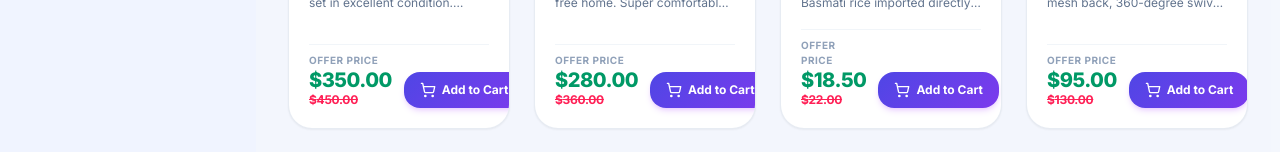
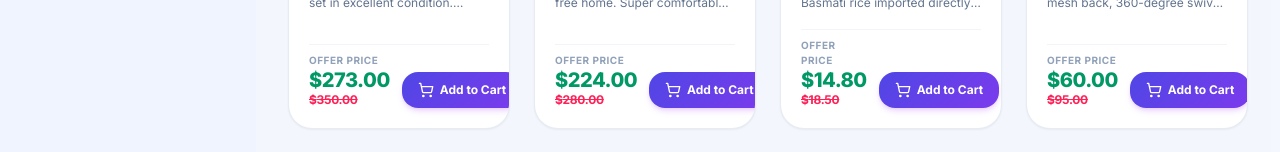
Before and after one commit to Zotish/Personal-project, a React (Vite) app: page /store/1 in a window 1280 px wide. Shown: the part 842-994 px from the top of the page. Built offline with nearby package versions, Linux system fonts and the light colour scheme; grey boxes are pictures that could not be loaded.

Commit message:
Add dynamic auto-calculation formula for original strikethrough price when offer tag or price is changed

```diff
--- a/src/app/components/ProductCard.tsx
+++ b/src/app/components/ProductCard.tsx
@@ -11,30 +11,51 @@ interface ProductCardProps {
   onAddToCart?: (product: Product) => void;
 }
 
-export function calculateOriginalPrice(price: number, offerTag?: string): number | undefined {
-  if (!offerTag || offerTag.toLowerCase() === "none" || offerTag.toLowerCase() === "no offer") {
-    return undefined;
+export function calculateOfferPrice(mainPrice: number, offerTag?: string): {
+  hasOffer: boolean;
+  offerPrice: number;
+  mainPrice: number;
+} {
+  const hasOffer = Boolean(
+    offerTag &&
+    offerTag.toLowerCase() !== "none" &&
+    offerTag.toLowerCase() !== "no offer"
+  );
+
+  if (!hasOffer || !offerTag) {
+    return {
+      hasOffer: false,
+      offerPrice: mainPrice,
+      mainPrice: mainPrice,
+    };
   }
 
-  // Check percentage discount e.g. "20% OFF", "50% OFF", "5% OFF"
+  let calculatedOfferPrice = mainPrice;
+
+  // Percentage discount: e.g. "20% OFF", "22% OFF", "50% OFF", "5% OFF"
   const percentMatch = offerTag.match(/(\d+)%/);
   if (percentMatch && percentMatch[1]) {
     const discountPercent = parseInt(percentMatch[1], 10);
     if (discountPercent > 0 && discountPercent < 100) {
-      const calculated = price / (1 - discountPercent / 100);
-      return Math.round(calculated * 100) / 100;
+      calculatedOfferPrice = mainPrice * (1 - discountPercent / 100);
+    }
+  }
+  // Dollar discount: e.g. "SAVE $35"
+  else {
+    const saveMatch = offerTag.match(/SAVE \$?(\d+)/i);
+    if (saveMatch && saveMatch[1]) {
+      const saveAmount = parseFloat(saveMatch[1]);
+      calculatedOfferPrice = Math.max(0, mainPrice - saveAmount);
+    } else if (offerTag.toUpperCase().includes("SPECIAL")) {
+      calculatedOfferPrice = mainPrice * 0.80;
     }
   }
 
-  // Check dollar discount e.g. "SAVE $35"
-  const saveMatch = offerTag.match(/SAVE \$?(\d+)/i);
-  if (saveMatch && saveMatch[1]) {
-    const saveAmount = parseFloat(saveMatch[1]);
-    return Math.round((price + saveAmount) * 100) / 100;
-  }
-
-  // Fallback 25% markup for SPECIAL DEAL
-  return Math.round(price * 1.25 * 100) / 100;
+  return {
+    hasOffer: true,
+    offerPrice: Math.round(calculatedOfferPrice * 100) / 100,
+    mainPrice: Math.round(mainPrice * 100) / 100,
+  };
 }
 
 export function ProductCard({
@@ -56,14 +77,8 @@ export function ProductCard({
   const [descInput, setDescInput] = useState(product.description || "");
   const [priceInput, setPriceInput] = useState(product.price.toString());
 
-  const hasOffer = Boolean(
-    product.offerTag &&
-    product.offerTag.toLowerCase() !== "none" &&
-    product.offerTag.toLowerCase() !== "no offer"
-  );
-
-  // Dynamic calculate strikethrough price if offer exists
-  const originalPrice = product.originalPrice || calculateOriginalPrice(product.price, product.offerTag);
+  const priceDetails = calculateOfferPrice(product.price, product.offerTag);
+  const hasOffer = priceDetails.hasOffer;
 
   // Helper to handle inline state update
   const triggerUpdate = (fields: Partial<Product>) => {
@@ -75,11 +90,9 @@ export function ProductCard({
   const handleOfferChange = (newOffer: string) => {
     const isNoOffer = newOffer === "none" || newOffer === "";
     const updatedOfferTag = isNoOffer ? undefined : newOffer;
-    const updatedOriginalPrice = calculateOriginalPrice(product.price, updatedOfferTag);
 
     triggerUpdate({
       offerTag: updatedOfferTag,
-      originalPrice: updatedOriginalPrice,
     });
     setIsEditingOffer(false);
   };
@@ -97,10 +110,8 @@ export function ProductCard({
   const handleSavePrice = () => {
     const parsed = parseFloat(priceInput);
     if (!isNaN(parsed) && parsed > 0) {
-      const updatedOriginalPrice = calculateOriginalPrice(parsed, product.offerTag);
       triggerUpdate({
         price: parsed,
-        originalPrice: updatedOriginalPrice,
       });
     }
     setIsEditingPrice(false);
@@ -341,9 +352,9 @@ export function ProductCard({
               <div
                 onClick={() => isSellerView && setIsEditingPrice(true)}
                 className={isSellerView ? "cursor-pointer hover:opacity-85 transition" : ""}
-                title={isSellerView ? "Click to edit price" : ""}
+                title={isSellerView ? "Click to edit main price" : ""}
               >
-                {hasOffer ? (
+                {priceDetails.hasOffer ? (
                   /* SCREENSHOT 1: DISCOUNTED OFFER PRICE VIEW */
                   <div className="space-y-0.5">
                     <span className="text-[10px] font-bold text-slate-400 uppercase tracking-wider block">
@@ -351,13 +362,11 @@ export function ProductCard({
                     </span>
                     <div className="flex flex-col">
                       <span className="text-xl font-extrabold text-emerald-600 leading-none tracking-tight">
-                        ${product.price.toFixed(2)}
+                        ${priceDetails.offerPrice.toFixed(2)}
                       </span>
-                      {originalPrice && (
-                        <span className="text-xs font-bold text-rose-500 line-through tracking-tight mt-0.5">
-                          ${originalPrice.toFixed(2)}
-                        </span>
-                      )}
+                      <span className="text-xs font-bold text-rose-500 line-through tracking-tight mt-0.5">
+                        ${priceDetails.mainPrice.toFixed(2)}
+                      </span>
                     </div>
                   </div>
                 ) : (
@@ -367,7 +376,7 @@ export function ProductCard({
                       REGULAR PRICE
                     </span>
                     <span className="text-xl font-extrabold text-emerald-600 leading-none tracking-tight block">
-                      ${product.price.toFixed(2)}
+                      ${priceDetails.mainPrice.toFixed(2)}
                     </span>
                   </div>
                 )}
```
